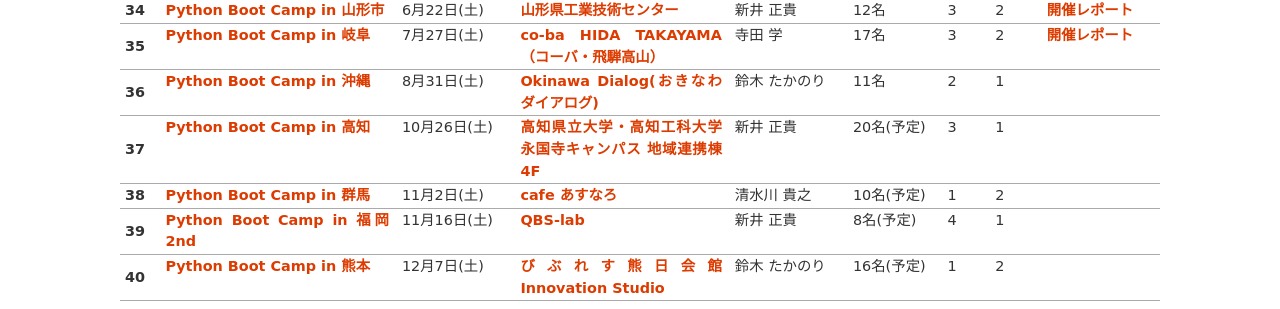
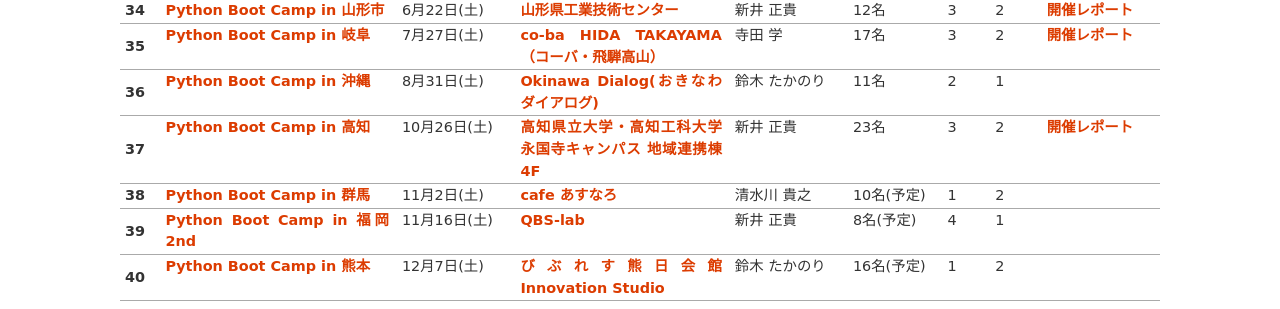
Before and after one commit to pyconjp/www.pycon.jp, a Sphinx documentation site: the page built from source/support/bootcamp.rst, in a window 1280 px wide and 900 px high, scrolled down 3342 px. Shown: the part 141-450 px from the top of the window. Built offline with Sphinx 7.4.7, drawn with Linux system fonts in a browser that asks for light colours.

Commit message:
Update pycamp kochi

```diff
--- a/source/support/bootcamp.rst
+++ b/source/support/bootcamp.rst
@@ -501,10 +501,10 @@
      - 10月26日(土)
      - `高知県立大学・高知工科大学永国寺キャンパス 地域連携棟4F <https://www.kocopla.jp/access/>`_
      - 新井 正貴
-     - 20名(予定)
+     - 23名
      - 3
-     - 1
-     -
+     - 2
+     - `開催レポート <https://pyconjp.blogspot.com/2019/11/pycon-boot-camp-in-kochi.html>`__
    * - 38
      - `Python Boot Camp in 群馬 <https://pyconjp.connpass.com/event/143290/>`__
      - 11月2日(土)
```
